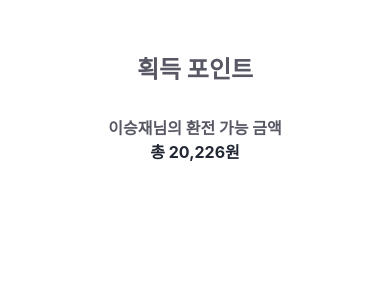
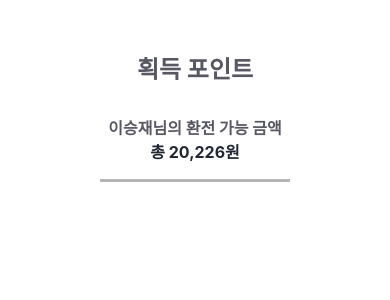
Before and after one commit to 22-bottle/ssafy_specific_pjt, a React (Create React App) app in the folder front/: page /childwallet/point in a window 390 px wide. Shown: the top 300 px of the page. Built offline with nearby package versions, Linux system fonts and the light colour scheme.

Commit message:
design: 반응형 밑줄

```diff
--- a/front/src/components/childwallet/MyPoint.tsx
+++ b/front/src/components/childwallet/MyPoint.tsx
@@ -23,6 +23,8 @@ const Mypoint: React.FC = () => {
           <div className={styles.possibletext}>이승재님의 환전 가능 금액 </div>
           <div className={styles.possiblemoney}>총 20,226원</div>
         </div>
+
+        <div className={styles.line}></div>
 
         {/* <div className={styles.horizontal}>
           <div className={`${styles.textcolor} ${styles.country}`}>
```
